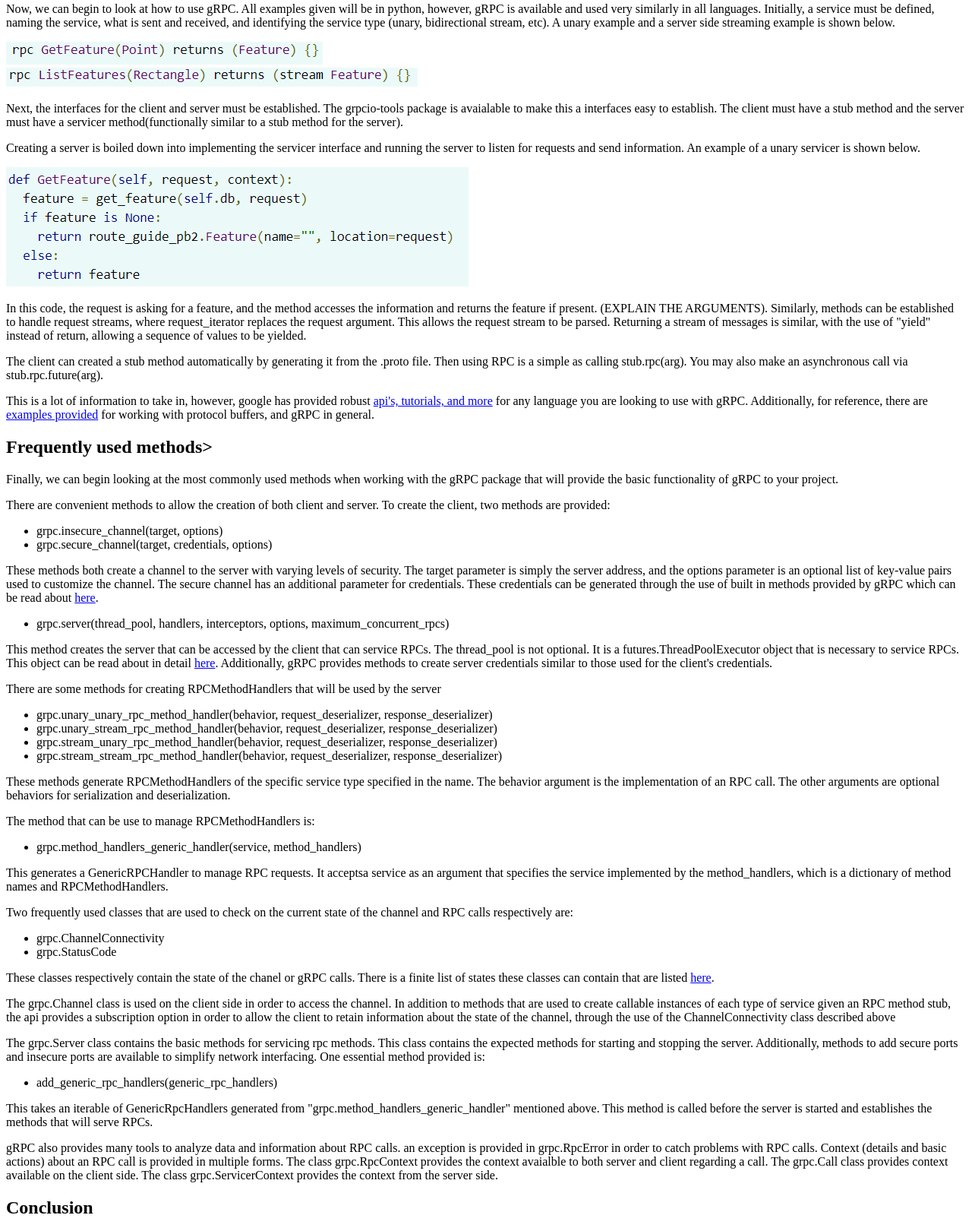
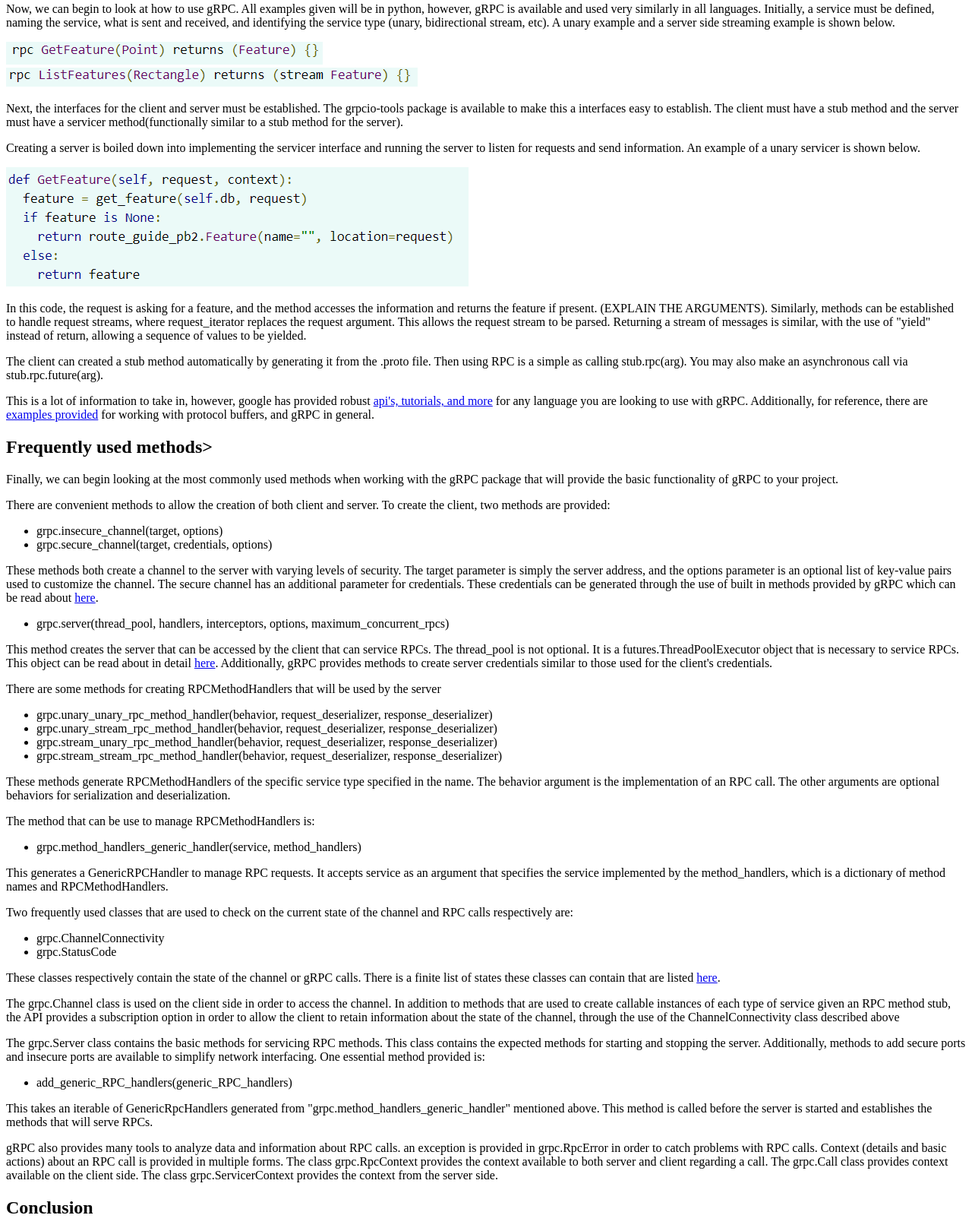
Before and after one commit to adiemler/adiemler.github.io, a plain HTML site: page index.html in a window 1280 px wide. Shown: the part 2513-4133 px from the top of the page at 76% size. Drawn offline with Linux system fonts and the light colour scheme.

Commit message:
update index.html

```diff
--- a/index.html
+++ b/index.html
@@ -20,12 +20,12 @@
 </div>
 <div>
 	<h2>Protocol Buffers</h2>
-	<p>Protocol buffers are meant to be a "language neutral" format, suggesting that it is an intermediary form of data that can be processed by any programming language. This is useful for client-server applications as the languages used by client and server do not need to be indentical or known in order to communicate effectively. Some more commonly known language neutral formats include json and xml. A protocol buffer is stored in a .proto file which contain "messages" which are data structures. Within each messages, there are varaible names and types that are defined. This is very similar to class structures in object orient programming. Below, there is an example of a protocol buffer that defines an addressbook. </p>
+	<p>Protocol buffers are meant to be a "language neutral" format, suggesting that it is an intermediary form of data that can be processed by any programming language. This is useful for client-server applications as the languages used by client and server do not need to be indentical or known in order to communicate effectively. Some more commonly known language neutral formats include json and xml. A protocol buffer is stored in a .proto file which contain "messages" which are data structures. Within each messages, there are variable names and types that are defined. This is very similar to class structures in object orient programming. Below, there is an example of a protocol buffer that defines an addressbook. </p>
 	<img src="sample_proto.png" />
 	<p>As you can see in the image above, a Person message is created which contains a variety of values: a string for name, an int for id, an enum (finite list of values) for phone type, etc. Each variable is assigned a "tag" as an identifier for that variable. Additionally, each variable is prefaced with "required", "optional", or "repeated" which defines the use and instantiation of these variables. Once this file is complete, the protocol buffer can be compiled into a class in your respective programming language in the command line using "protoc" from the grpcio-tools package and providing the directory of the protocol file, language that you're using, and the language you are using. Now you are able to use this structure as a class in your code with accessor methods provided for fields. </p>
 	<p> Additionally, there are methods that you can use in order to enhance your construction of protocol buffers. Some convenient methods include IsInitialized(), CopyFrom(message), and Clear() whose functions are fairly self explanatory. Data can be serialized to a string via SerializeToString and parsed from a string using ParseFromString. With these methods, it's easy to work with protocol buffers within a language of your choice. Shown below is an example in Python.</p>
 	<img src='serialization.png' />
-	<p> Last but not least, you are able to change protocol buffers even after instances have been created, you can update the definition of a protocol buffer. The only rules that must be followed to maintain backwards and forwards compatibility are that you cannot change required variables or tag numbers. Additionally, new tag unmbers for optional or repeated fields must be unique.</p>
+	<p> Last but not least, you are able to change protocol buffers even after instances have been created, you can update the definition of a protocol buffer. The only rules that must be followed to maintain backwards and forwards compatibility are that you cannot change required variables or tag numbers. Additionally, new tag numbers for optional or repeated fields must be unique.</p>
 	<p>Finally, with an understanding of protocol buffers, we are able to tackle the gRPC itself and how to use it.</p>
 </div>
 <div>
@@ -36,7 +36,7 @@
 	<img src="unary_service.png" />
 	<br>
 	<img src="server_stream.png" />
-	<p> Next, the interfaces for the client and server must be established. The grpcio-tools package is avaialable to make this a interfaces easy to establish. The client must have a stub method and the server must have a servicer method(functionally similar to a stub method for the server). </p>
+	<p> Next, the interfaces for the client and server must be established. The grpcio-tools package is available to make this a interfaces easy to establish. The client must have a stub method and the server must have a servicer method(functionally similar to a stub method for the server). </p>
 	<p> Creating a server is boiled down into implementing the servicer interface and running the server to listen for requests and send information. An example of a unary servicer is shown below.</p>
 	<img src="rpc_server.png" />
 	<p> In this code, the request is asking for a feature, and the method accesses the information and returns the feature if present. (EXPLAIN THE ARGUMENTS). Similarly, methods can be established to handle request streams, where request_iterator replaces the request argument. This allows the request stream to be parsed. Returning a stream of messages is similar, with the use of "yield" instead of return, allowing a sequence of values to be yielded.</p>
@@ -68,22 +68,22 @@
 	<ul>
 		<li> grpc.method_handlers_generic_handler(service, method_handlers)</li>
 	</ul>
-	<p> This generates a GenericRPCHandler to manage RPC requests. It acceptsa service as an argument that specifies the service implemented by the method_handlers, which is a dictionary of method names and RPCMethodHandlers.</p>
+	<p> This generates a GenericRPCHandler to manage RPC requests. It accepts service as an argument that specifies the service implemented by the method_handlers, which is a dictionary of method names and RPCMethodHandlers.</p>
 	<p> Two frequently used classes that are used to check on the current state of the channel and RPC calls respectively are:</p>
 	<ul>
 		<li> grpc.ChannelConnectivity</li>
 		<li> grpc.StatusCode</li>
 	</ul>
-	<p> These classes respectively contain the state of the chanel or gRPC calls. There is a finite list of states these classes can contain that are listed <a href='https://grpc.io/grpc/python/grpc.html#channel-connectivity'>here</a>. </p>
-	<p> The grpc.Channel class is used on the client side in order to access the channel. In addition to methods that are used to create callable instances of each type of service given an RPC method stub, the api provides a subscription option in order to allow the client to retain information about the state of the channel, through the use of the ChannelConnectivity class described above</p>
-	<p> The grpc.Server class contains the basic methods for servicing rpc methods. This class contains the expected methods for starting and stopping the server. Additionally, methods to add secure ports and insecure ports are available to simplify network interfacing. One essential method provided is:</p>
+	<p> These classes respectively contain the state of the channel or gRPC calls. There is a finite list of states these classes can contain that are listed <a href='https://grpc.io/grpc/python/grpc.html#channel-connectivity'>here</a>. </p>
+	<p> The grpc.Channel class is used on the client side in order to access the channel. In addition to methods that are used to create callable instances of each type of service given an RPC method stub, the API provides a subscription option in order to allow the client to retain information about the state of the channel, through the use of the ChannelConnectivity class described above</p>
+	<p> The grpc.Server class contains the basic methods for servicing RPC methods. This class contains the expected methods for starting and stopping the server. Additionally, methods to add secure ports and insecure ports are available to simplify network interfacing. One essential method provided is:</p>
 	<ul>
-		<li> add_generic_rpc_handlers(generic_rpc_handlers)</li>
+		<li> add_generic_RPC_handlers(generic_RPC_handlers)</li>
 	</ul>
 	<p> This takes an iterable of GenericRpcHandlers generated from "grpc.method_handlers_generic_handler" mentioned above. This method is called before the server is started and establishes the methods that will serve RPCs.</p>
-	<p> gRPC also provides many tools to analyze data and information about RPC calls. an exception is provided in grpc.RpcError in order to catch problems with RPC calls. Context (details and basic actions) about an RPC call is provided in multiple forms. The class grpc.RpcContext provides the context avaialble to both server and client regarding a call. The grpc.Call class provides context available on the client side. The class grpc.ServicerContext provides the context from the server side. </p>
+	<p> gRPC also provides many tools to analyze data and information about RPC calls. an exception is provided in grpc.RpcError in order to catch problems with RPC calls. Context (details and basic actions) about an RPC call is provided in multiple forms. The class grpc.RpcContext provides the context available to both server and client regarding a call. The grpc.Call class provides context available on the client side. The class grpc.ServicerContext provides the context from the server side. </p>
 </div>
 <div>
 	<h2> Conclusion </h2>
-	<P> Hopefully this tutorial was able to walk you through the basics of gRPC. It's a little bit dense and complicated at first, however, gRPC is fairly intuitive once you get a basic grasp of the concepts behind it. Fortunately, there is a wealth of tutorials available online regarding the subject along with many examples and api's provided by google themselves. Good luck on your future work with gRPC! </P>
+	<P> Hopefully this tutorial was able to walk you through the basics of gRPC. It's a little bit dense and complicated at first, however, gRPC is fairly intuitive once you get a basic grasp of the concepts behind it. Fortunately, there is a wealth of tutorials available online regarding the subject along with many examples and api's provided by google themselves. Good luck on your future work with gRPC! </p>
 </div>
```
